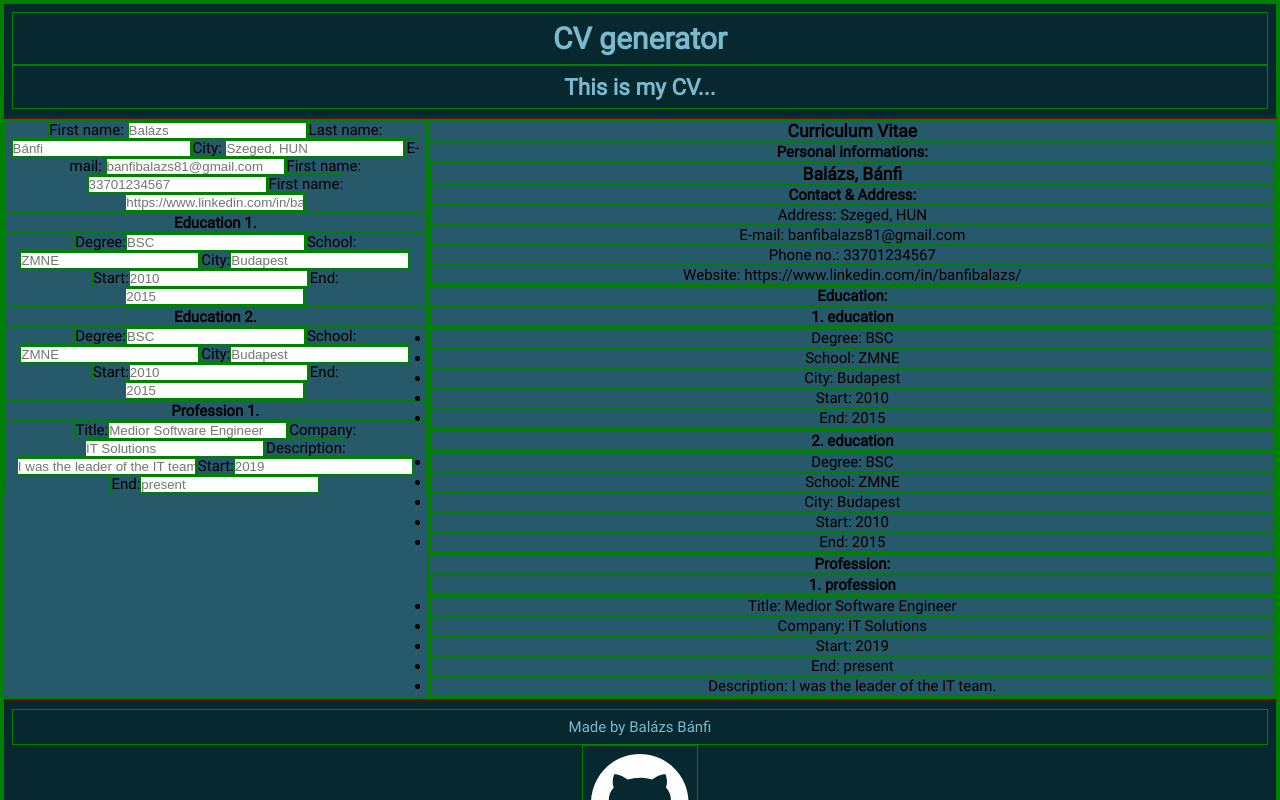
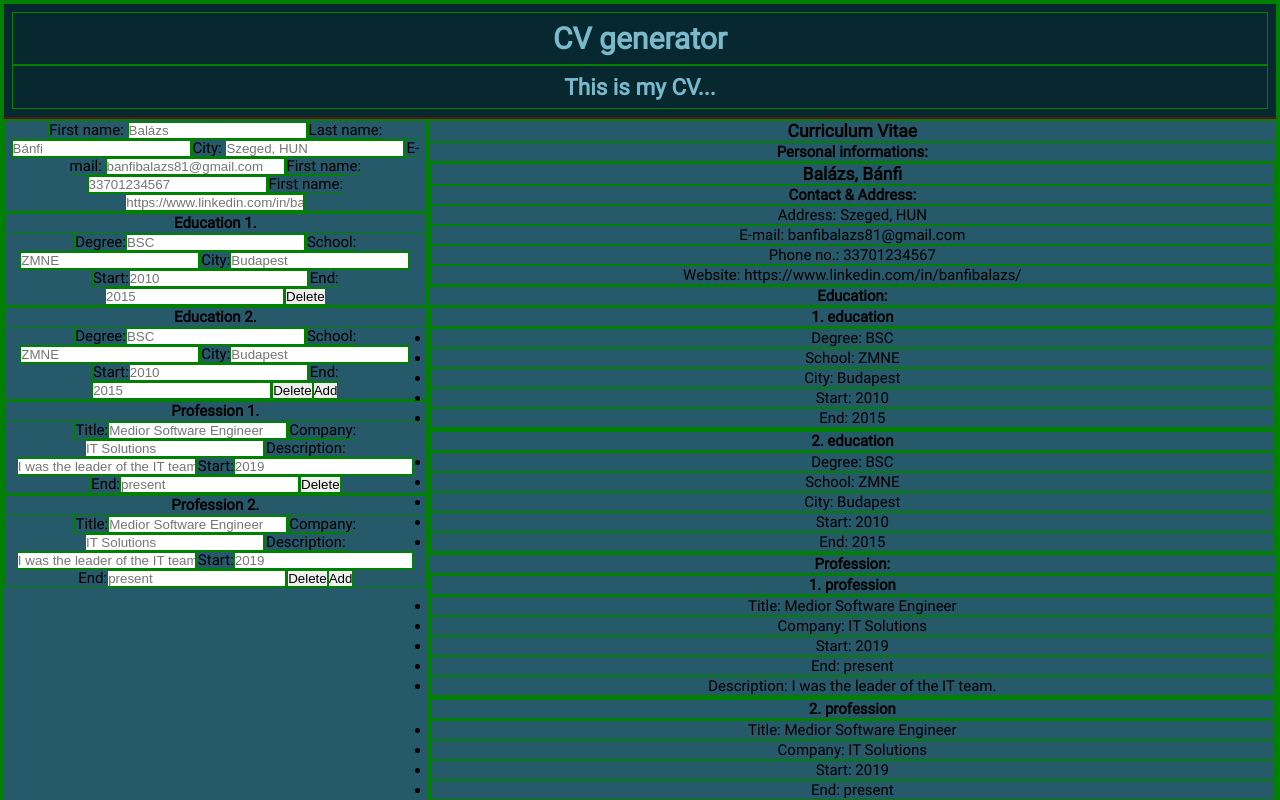
Before and after one commit to BalazsBanfi/CV-generator, a React (Vite) app: page / in a window 1280 px wide. Shown: the top 800 px of the page. Built offline with nearby package versions, Linux system fonts and the light colour scheme.

Commit message:
Add delete and add button

```diff
--- a/src/components/Editor.jsx
+++ b/src/components/Editor.jsx
@@ -1,3 +1,5 @@
+import { v4 as uuidv4 } from "uuid";
+
 export default function Editor({
   person,
   education,
@@ -10,26 +12,68 @@ export default function Editor({
     setPerson({ ...person, [e.target.name]: e.target.value });
   }
 
-  function handleChangeEd(e) {
-    setEducation({ ...education, [e.target.name]: e.target.value });
+  function handleChangeEd(index, e) {
+    setEducation(
+      education.map((edu, i) => {
+        if (i === index) {
+          edu[e.target.name] = e.target.value;
+        }
+        return edu;
+      })
+    );
+  }
+  function handleDeleteEd(index) {
+    setEducation(
+      education.filter((edu, i) => {
+        return i !== index;
+      })
+    );
   }
 
-  function handleChangeEd2(index, e) {
-    const edu2 = education.map((edu, i) => {
-      if (i === index) {
-        console.log(e.target.value);
-        console.log(e.target.name);
-        console.log(index);
-        edu[e.target.name] = e.target.value;
-      } else {
-        return edu;
-      }
-    });
-    setEducation(edu2);
+  function handleAddEd(e) {
+    e.preventDefault();
+    const newElem = {
+      id: uuidv4(),
+      degree: "",
+      school: "",
+      city: "",
+      start: "",
+      end: "",
+    };
+    setEducation([...education, newElem]);
   }
 
-  function handleChangePro(e) {
-    setProfession({ ...profession, [e.target.name]: e.target.value });
+  function handleChangePro(index, e) {
+    setProfession(
+      profession.map((pro, i) => {
+        if (i === index) {
+          pro[e.target.name] = e.target.value;
+        }
+        return pro;
+      })
+    );
+  }
+
+  function handleDeletePro(index) {
+    setProfession(
+      profession.filter((pro, i) => {
+        return i !== index;
+      })
+    );
+  }
+
+  function handleAddPro(e) {
+    e.preventDefault();
+    const newElem = {
+      id: uuidv4(),
+      title: "",
+      company: "",
+      description: "",
+      start: "",
+      end: "",
+    };
+
+    setProfession([...profession, newElem]);
   }
 
   return (
@@ -45,6 +89,7 @@ export default function Editor({
             onChange={handleChangePer}
           ></input>
         </label>
+
         <label>
           Last name:{" "}
           <input
@@ -109,7 +154,7 @@ export default function Editor({
                   placeholder={edu.degree}
                   required
                   onChange={(e) => {
-                    handleChangeEd2(index, e);
+                    handleChangeEd(index, e);
                   }}
                 ></input>
               </label>
@@ -120,7 +165,9 @@ export default function Editor({
                   name="school"
                   placeholder={edu.school}
                   required
-                  onChange={handleChangeEd}
+                  onChange={(e) => {
+                    handleChangeEd(index, e);
+                  }}
                 ></input>
               </label>
               <label>
@@ -130,7 +177,9 @@ export default function Editor({
                   name="city"
                   placeholder={edu.city}
                   required
-                  onChange={handleChangeEd}
+                  onChange={(e) => {
+                    handleChangeEd(index, e);
+                  }}
                 ></input>
               </label>
               <label>
@@ -140,7 +189,9 @@ export default function Editor({
                   name="start"
                   placeholder={edu.start}
                   required
-                  onChange={handleChangeEd}
+                  onChange={(e) => {
+                    handleChangeEd(index, e);
+                  }}
                 ></input>
               </label>
               <label>
@@ -150,9 +201,23 @@ export default function Editor({
                   name="end"
                   placeholder={edu.end}
                   required
-                  onChange={handleChangeEd}
+                  onChange={(e) => {
+                    handleChangeEd(index, e);
+                  }}
                 ></input>
               </label>
+              {education.length > 1 && (
+                <button
+                  onClick={() => {
+                    handleDeleteEd(index);
+                  }}
+                >
+                  Delete
+                </button>
+              )}
+              {index === education.length - 1 && index < 4 && (
+                <button onClick={handleAddEd}>Add</button>
+              )}
             </form>
           );
         })}
@@ -169,7 +234,9 @@ export default function Editor({
                   name="title"
                   placeholder={prof.title}
                   required
-                  onChange={handleChangePro}
+                  onChange={(e) => {
+                    handleChangePro(index, e);
+                  }}
                 ></input>
               </label>
               <label>
@@ -179,7 +246,9 @@ export default function Editor({
                   name="company"
                   placeholder={prof.company}
                   required
-                  onChange={handleChangePro}
+                  onChange={(e) => {
+                    handleChangePro(index, e);
+                  }}
                 ></input>
               </label>
               <label>
@@ -189,7 +258,9 @@ export default function Editor({
                   name="description"
                   placeholder={prof.description}
                   required
-                  onChange={handleChangePro}
+                  onChange={(e) => {
+                    handleChangePro(index, e);
+                  }}
                 ></input>
               </label>
               <label>
@@ -199,7 +270,9 @@ export default function Editor({
                   name="start"
                   placeholder={prof.start}
                   required
-                  onChange={handleChangePro}
+                  onChange={(e) => {
+                    handleChangePro(index, e);
+                  }}
                 ></input>
               </label>
               <label>
@@ -209,9 +282,23 @@ export default function Editor({
                   name="end"
                   placeholder={prof.end}
                   required
-                  onChange={handleChangePro}
+                  onChange={(e) => {
+                    handleChangePro(index, e);
+                  }}
                 ></input>
               </label>
+              {profession.length > 1 && (
+                <button
+                  onClick={() => {
+                    handleDeletePro(index);
+                  }}
+                >
+                  Delete
+                </button>
+              )}
+              {index === profession.length - 1 && index < 4 && (
+                <button onClick={handleAddPro}>Add</button>
+              )}
             </form>
           );
         })}
--- a/src/components/Printable.jsx
+++ b/src/components/Printable.jsx
@@ -26,11 +26,11 @@ export default function Printable({
         <div key={educ.id + "1"} className="education-data">
           <h4>{index + 1}. education</h4>
           <ul key={educ.id}>
-            <li key={educ.degree}>Degree: {educ.degree}</li>
-            <li key={educ.school}>School: {educ.school}</li>
-            <li key={educ.city}>City: {educ.city}</li>
-            <li key={educ.start}>Start: {educ.start}</li>
-            <li key={educ.end}>End: {educ.end}</li>
+            <li key={educ.degree + "1"}>Degree: {educ.degree}</li>
+            <li key={educ.school + "2"}>School: {educ.school}</li>
+            <li key={educ.city + "3"}>City: {educ.city}</li>
+            <li key={educ.start + "4"}>Start: {educ.start}</li>
+            <li key={educ.end + "5"}>End: {educ.end}</li>
           </ul>
         </div>
       );
@@ -43,11 +43,13 @@ export default function Printable({
         <div key={prof.id + "1"} className="profession-data">
           <h4>{index + 1}. profession</h4>
           <ul key={prof.id}>
-            <li key={prof.title}>Title: {prof.title}</li>
-            <li key={prof.company}>Company: {prof.company}</li>
-            <li key={prof.start}>Start: {prof.start}</li>
-            <li key={prof.end}>End: {prof.end}</li>
-            <li key={prof.description}>Description: {prof.description}</li>
+            <li key={prof.title + "1"}>Title: {prof.title}</li>
+            <li key={prof.company + "2"}>Company: {prof.company}</li>
+            <li key={prof.start + "3"}>Start: {prof.start}</li>
+            <li key={prof.end + "4"}>End: {prof.end}</li>
+            <li key={prof.description + "5"}>
+              Description: {prof.description}
+            </li>
           </ul>
         </div>
       );
--- a/src/components/sampleCV.jsx
+++ b/src/components/sampleCV.jsx
@@ -40,4 +40,12 @@ export const Profession = [
     start: "2019",
     end: "present",
   },
+  {
+    id: uuidv4(),
+    title: "Medior Software Engineer",
+    company: "IT Solutions",
+    description: "I was the leader of the IT team.",
+    start: "2019",
+    end: "present",
+  },
 ];
```
